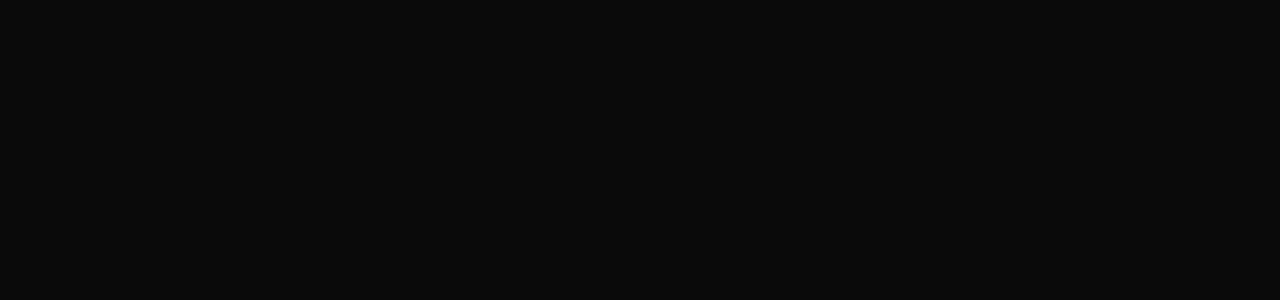
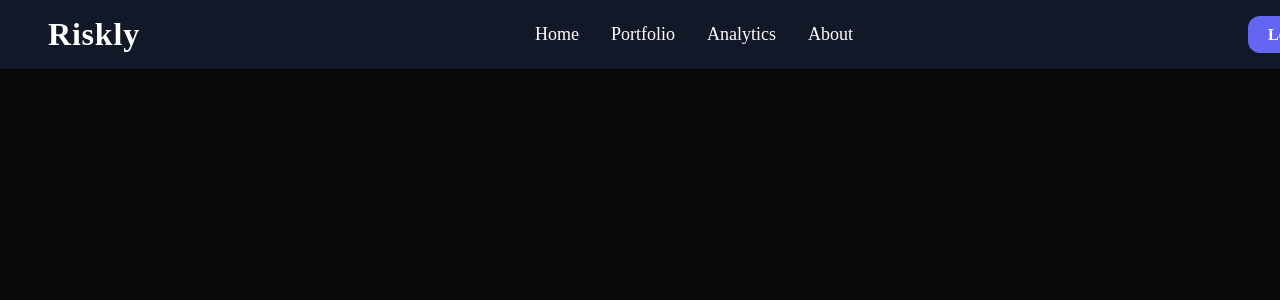
Before and after one commit to Vikas-Krishna1/Riskly, a React app in the folder frontend/: page / in a window 1280 px wide. Before the commit this address had no page. Shown: the top 300 px of the page. Built offline with nearby package versions, Linux system fonts and the light colour scheme; the HTML template or start-up script is replaced by a standard one.

Commit message:
NavBar proto

```diff
--- a/frontend/src/App.tsx
+++ b/frontend/src/App.tsx
@@ -1,15 +1,16 @@
 import { BrowserRouter as Router, Routes, Route} from "react-router-dom";
 import Home from "./Home";
+import NavBar from './components/NavBar/NavBar';
 
 function App() {
   return (
     <Router>
+      <NavBar/>
       <Routes>
         <Route path="/home" element={<Home />} />
       </Routes>
 
     </Router>
-
   );
 }
 
--- /dev/null
+++ b/frontend/src/components/NavBar/NavBar.css
@@ -0,0 +1,79 @@
+/* NAVBAR BASE */
+.navbar {
+  display: flex;
+  justify-content: space-between;
+  align-items: center;
+  background-color: #111827; /* Dark gray/black */
+  color: #ffffff;
+  padding: 1rem 3rem;
+  box-shadow: 0 2px 8px rgba(0, 0, 0, 0.4);
+  width: 100%;
+  position: fixed;
+  top: 0;
+  left: 0;
+  z-index: 1000;
+}
+
+/* LOGO */
+.navbar-logo {
+  font-size: 2rem;
+  font-weight: bold;
+  letter-spacing: 0.05rem;
+  text-decoration: none;
+  color: #ffffff;
+  transition: color 0.3s ease;
+}
+
+.navbar-logo:hover {
+  color: #818cf8; /* Indigo-400 tone */
+}
+
+/* NAV LINKS */
+.navbar-links {
+  display: flex;
+  gap: 2rem;
+}
+
+.navbar-links a {
+  font-size: 1.125rem;
+  text-decoration: none;
+  color: #ffffff;
+  transition: color 0.3s ease;
+}
+
+.navbar-links a:hover {
+  color: #818cf8;
+}
+
+/* LOGIN BUTTON */
+.navbar-button {
+  background-color: #6366f1; /* Indigo-500 */
+  color: white;
+  font-weight: 600;
+  text-decoration: none;
+  padding: 0.6rem 1.25rem;
+  border-radius: 0.75rem;
+  transition: background-color 0.3s ease;
+}
+
+.navbar-button:hover {
+  background-color: #4f46e5; /* Indigo-600 */
+}
+
+/* RESPONSIVE DESIGN */
+@media (max-width: 768px) {
+  .navbar {
+    flex-direction: column;
+    padding: 1rem 2rem;
+  }
+
+  .navbar-links {
+    flex-direction: column;
+    gap: 1rem;
+    margin-top: 0.75rem;
+  }
+
+  .navbar-button {
+    margin-top: 0.75rem;
+  }
+}
--- /dev/null
+++ b/frontend/src/components/NavBar/NavBar.tsx
@@ -0,0 +1,25 @@
+import { Link } from "react-router-dom";
+import "./NavBar.css";
+
+function NavBar() {
+  return (
+    <nav className="navbar">
+      <Link to="/" className="navbar-logo">
+        Riskly
+      </Link>
+
+      <div className="navbar-links">
+        <Link to="/home">Home</Link>
+        <Link to="/portfolio">Portfolio</Link>
+        <Link to="/analytics">Analytics</Link>
+        <Link to="/about">About</Link>
+      </div>
+
+      <Link to="/login" className="navbar-button">
+        Login
+      </Link>
+    </nav>
+  );
+}
+
+export default NavBar;
```
Also changed, not shown: frontend/src/components/NavBar.tsx (deleted).
